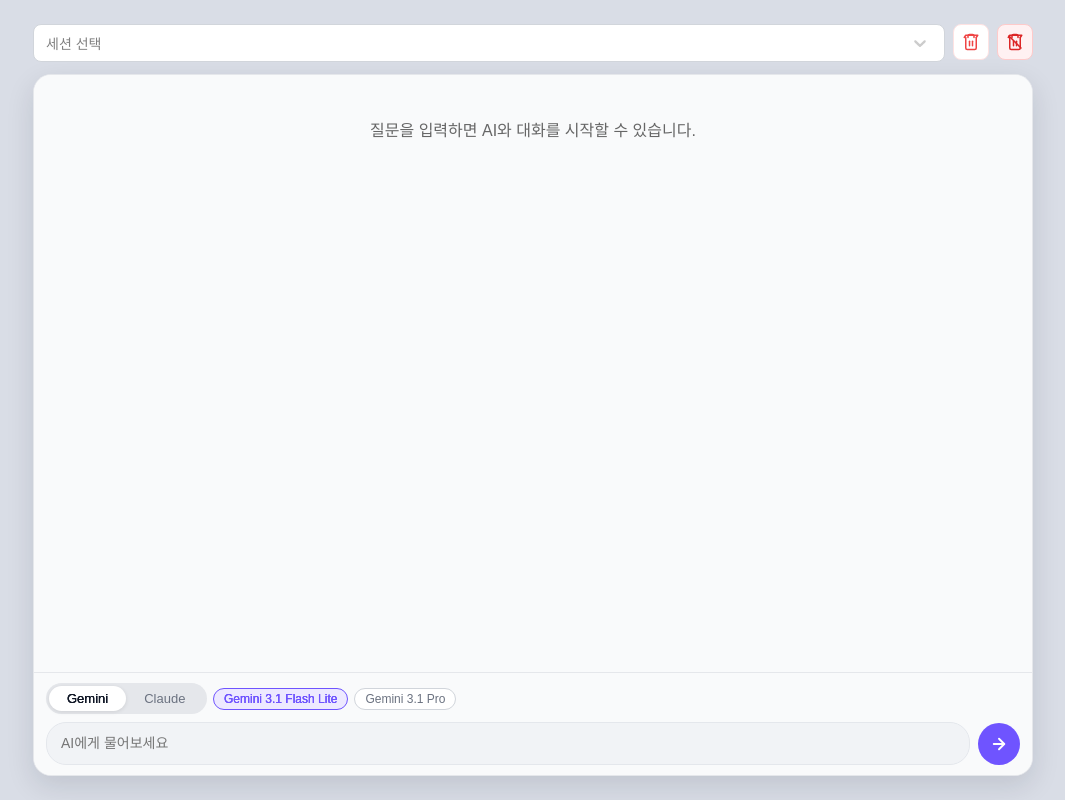
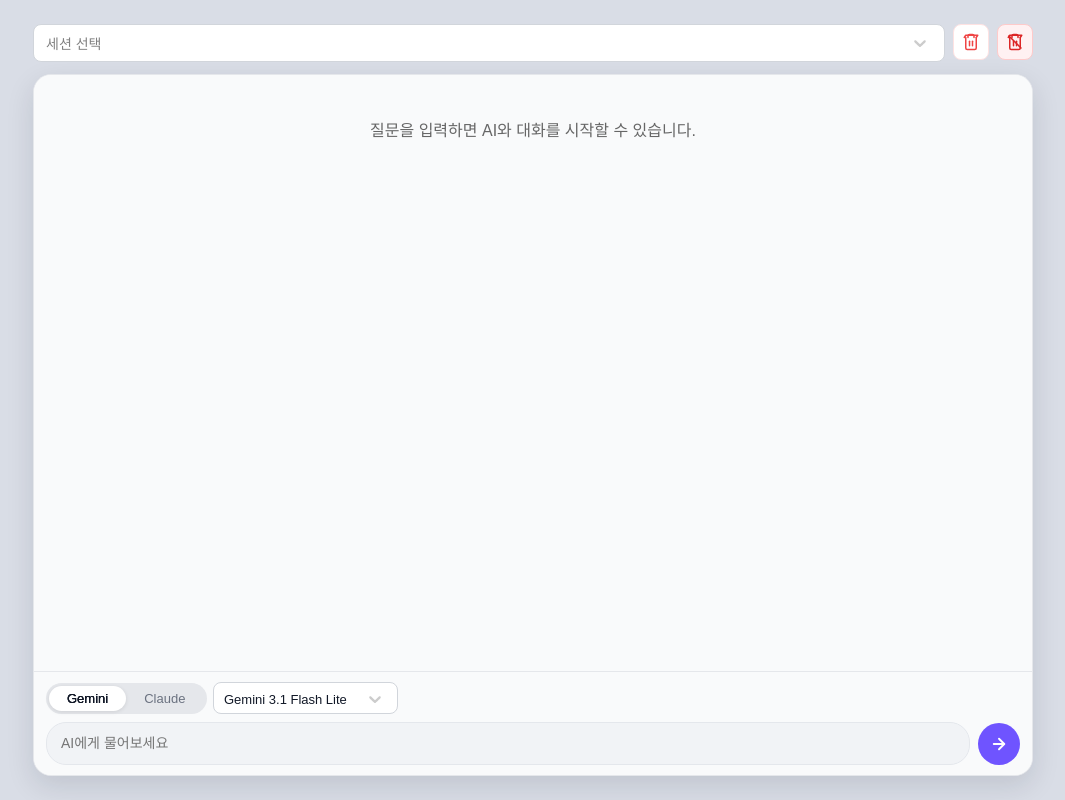
Before and after one commit to wetet2/everything-ai-have, a Next.js app: page /g in a window 1280 px wide. Shown: the whole page, without its empty margins (107-1172 px from the left). Built offline with nearby package versions, Linux system fonts and the light colour scheme; a web font is replaced by a local one.

Commit message:
스타일 수정

```diff
--- a/package.json
+++ b/package.json
@@ -4,7 +4,7 @@
   "private": true,
   "scripts": {
     "dev": "next dev -p 8080",
-    "build": "next build",
+    "build": "rm -rf out && next build",
     "start": "next start",
     "lint": "eslint",
     "serve": "serve ./out -p 8080"
--- a/src/components/GeminiTest/CopyablePre.tsx
+++ b/src/components/GeminiTest/CopyablePre.tsx
@@ -32,7 +32,7 @@ const CopyablePre = ({ children }: { children: ReactNode }) => {
       <S.CopyButton type="button" onClick={handleCopy}>
         {copied ? "복사됨" : "복사"}
       </S.CopyButton>
-      <pre>{children}</pre>
+      <S.CodePre>{children}</S.CodePre>
     </S.CodeBlockWrap>
   );
 };
--- a/src/components/GeminiTest/index.tsx
+++ b/src/components/GeminiTest/index.tsx
@@ -646,12 +646,14 @@ const GeminiTestComponent = () => {
                   key={message.id}
                   $isUser={message.role === "user"}
                 >
-                  <S.ChatBody>
+                  <S.ChatBody $isUser={message.role === "user"}>
                     {isLoading &&
                       message.role === "assistant" &&
                       message.id === activeAssistantId && (
                         <S.StatusText>{getStatusLabel()}</S.StatusText>
                       )}
+
+                    {message.text && (
                       <S.ChatBubble $isUser={message.role === "user"}>
                         <Markdown
                           remarkPlugins={[[remarkGfm]]}
@@ -662,9 +664,13 @@ const GeminiTestComponent = () => {
                             ),
                           }}
                         >
-                        {message.text.replace(/(['|"|)|`])\*\*(.)/g, "$1** $2")}
+                          {message.text.replace(
+                            /(['|"|)|`])\*\*(.)/g,
+                            "$1** $2",
+                          )}
                         </Markdown>
                       </S.ChatBubble>
+                    )}
                   </S.ChatBody>
                 </S.MessageItem>
               ))}
@@ -691,20 +697,68 @@ const GeminiTestComponent = () => {
                 Claude
               </S.ProviderToggleButton>
             </S.ProviderToggleWrap>
-            {modelOptions.map((opt) => (
-              <S.ModelChip
-                key={opt.value}
-                $active={selectedModel === opt.value}
-                onClick={() => {
-                  if (isLoading) return;
+            <Select
+              options={modelOptions}
+              value={
+                modelOptions.find((opt) => opt.value === selectedModel) ?? null
+              }
+              onChange={(opt) => {
+                if (!opt || isLoading) return;
                 setSelectedModel(opt.value);
                 saveSettings(provider, opt.value);
               }}
-                disabled={isLoading}
-              >
-                {opt.label}
-              </S.ModelChip>
-            ))}
+              isSearchable={false}
+              isDisabled={isLoading}
+              menuPlacement="top"
+              styles={{
+                container: (base) => ({
+                  ...base,
+                  minWidth: 160,
+                }),
+                control: (base, state) => ({
+                  ...base,
+                  minHeight: 32,
+                  height: 32,
+                  borderRadius: 8,
+                  fontSize: 13,
+                  borderColor: state.isFocused ? "#94a3b8" : "#d1d5db",
+                  boxShadow: "none",
+                  cursor: "pointer",
+                  "&:hover": {
+                    borderColor: "#94a3b8",
+                  },
+                }),
+                valueContainer: (base) => ({
+                  ...base,
+                  padding: "0 8px",
+                }),
+                indicatorsContainer: (base) => ({
+                  ...base,
+                  height: 32,
+                  paddingRight: 4,
+                }),
+                indicatorSeparator: () => ({
+                  display: "none",
+                }),
+                menu: (base) => ({
+                  ...base,
+                  zIndex: 10,
+                  minWidth: 160,
+                }),
+                option: (base, state) => ({
+                  ...base,
+                  fontSize: 13,
+                  backgroundColor: state.isFocused ? "#f3f4f6" : "#fff",
+                  color: "#111827",
+                  cursor: "pointer",
+                }),
+                singleValue: (base) => ({
+                  ...base,
+                  color: "#111827",
+                  fontSize: 13,
+                }),
+              }}
+            />
           </S.ModelSelectWrap>
           <S.InputRow>
             <S.TextInput
--- a/src/components/GeminiTest/styled.ts
+++ b/src/components/GeminiTest/styled.ts
@@ -7,22 +7,27 @@ const spin = keyframes`
 `;
 
 export const Page = styled.div`
+  position: fixed;
+  inset: 0;
+
   display: flex;
   justify-content: center;
   align-items: center;
   flex-direction: column;
 
-  width: 100vw;
-  height: 100vh;
   padding: 24px;
   background: #d9dde6;
+
+  @media screen and (max-width: 720px) {
+    padding: 16px;
+  }
 `;
 
 export const ChatContainer = styled.div`
   flex: 1;
   min-height: 0;
 
-  width: min(1000px, 95vw);
+  width: min(1000px, 95vw, 100%);
   border: 1px solid #e5e7eb;
   border-radius: 18px;
   overflow: hidden;
@@ -33,7 +38,7 @@ export const ChatContainer = styled.div`
 `;
 
 export const SessionSelectWrap = styled.div`
-  width: min(1000px, 95vw);
+  width: min(1000px, 95vw, 100%);
   margin-bottom: 12px;
   display: flex;
   gap: 8px;
@@ -78,6 +83,10 @@ export const MessagesArea = styled.div`
   &::-webkit-scrollbar-thumb:hover {
     background: #d1d5db;
   }
+
+  @media screen and (max-width: 720px) {
+    padding: 12px;
+  }
 `;
 
 export const EmptyMessage = styled.div`
@@ -98,8 +107,9 @@ export const MessageItem = styled.li<{ $isUser: boolean }>`
   margin-bottom: 14px;
 `;
 
-export const ChatBody = styled.div`
-  max-width: min(90%, 880px);
+export const ChatBody = styled.div<{ $isUser: boolean }>`
+  max-width: none;
+  width: ${({ $isUser }) => ($isUser ? "" : "100%")};
 `;
 
 export const MarkdownContainer = styled.div`
@@ -151,7 +161,7 @@ export const MarkdownContainer = styled.div`
 
   pre code {
     color: #e2e8f0;
-    display: block;
+    /* display: block; */
     line-height: 1.55;
   }
 
@@ -206,6 +216,14 @@ export const ChatBubble = styled(MarkdownContainer)<{ $isUser: boolean }>`
 
 export const CodeBlockWrap = styled.div`
   position: relative;
+`;
+
+export const CodePre = styled.pre`
+  & > code {
+    display: inline-block;
+    min-width: 100%;
+    padding-right: 56px;
+  }
 `;
 
 export const CopyButton = styled.button`
@@ -302,38 +320,10 @@ export const ModelSelectWrap = styled.div`
   align-items: center;
   gap: 6px;
   margin-bottom: 8px;
-`;
 
-export const ModelChipGroup = styled.div`
-  display: flex;
-  gap: 6px;
-`;
-
-export const ModelChip = styled.button<{ $active: boolean }>`
-  padding: 3px 10px;
-  border-radius: 12px;
-  font-size: 12px;
-  font-weight: 400;
-  border: 1px solid ${({ $active }) => ($active ? "#6f54ff" : "#d1d5db")};
-  background: ${({ $active }) => ($active ? "#ede9ff" : "#fff")};
-  color: ${({ $active }) => ($active ? "#6f54ff" : "#6b7280")};
-  text-shadow: ${({ $active }) =>
-    $active ? "0 0 0.5px #6f54ff, 0 0 0.5px #6f54ff" : "none"};
-  cursor: pointer;
-  transition: all 0.15s;
-
-  &:hover:not(:disabled) {
-    border-color: #6f54ff;
-    color: #6f54ff;
-    text-shadow:
-      0 0 0.5px #6f54ff,
-      0 0 0.5px #6f54ff;
-  }
-
-  &:disabled {
-    opacity: 0.5;
-    cursor: not-allowed;
-  }
+  white-space: nowrap;
+  /* overflow-x: auto;
+  overflow-y: hidden; */
 `;
 
 export const DeleteSessionButton = styled.button`
```
Lines whose indentation alone changed are shown as unchanged.
